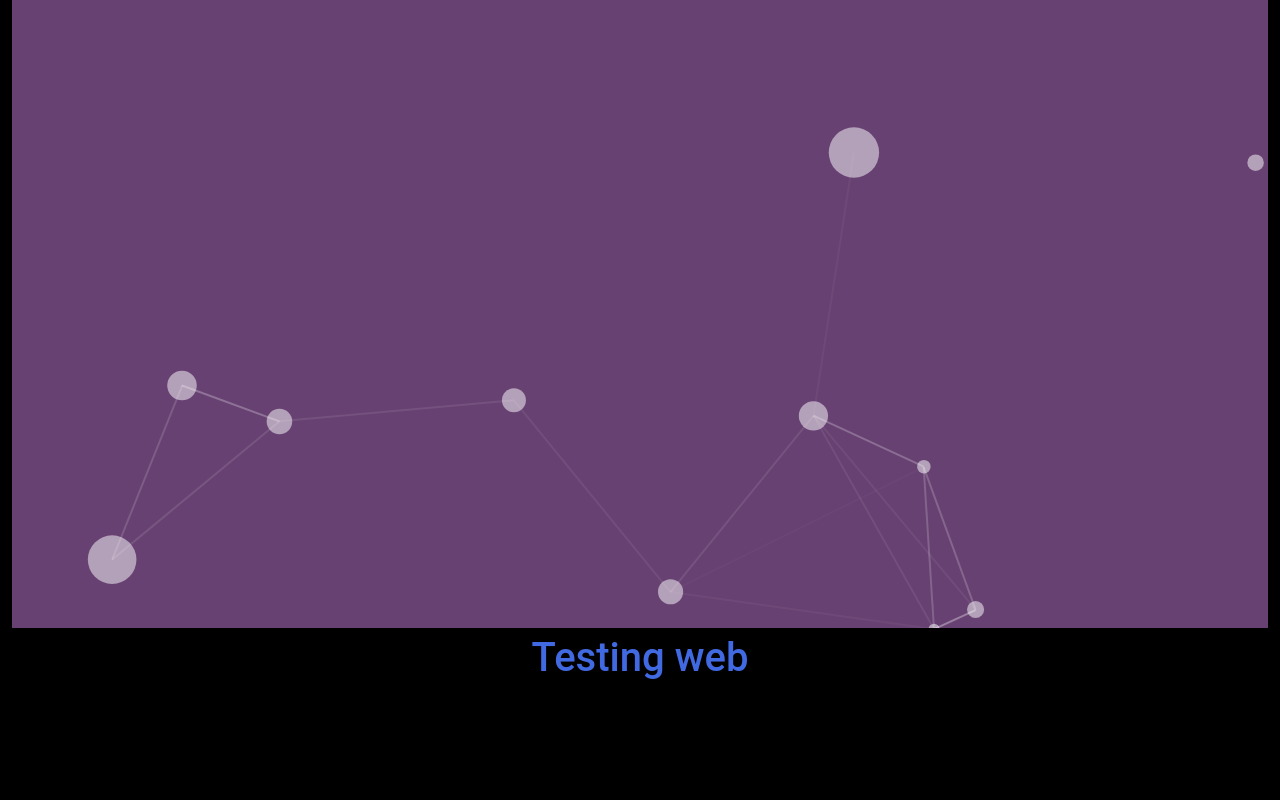
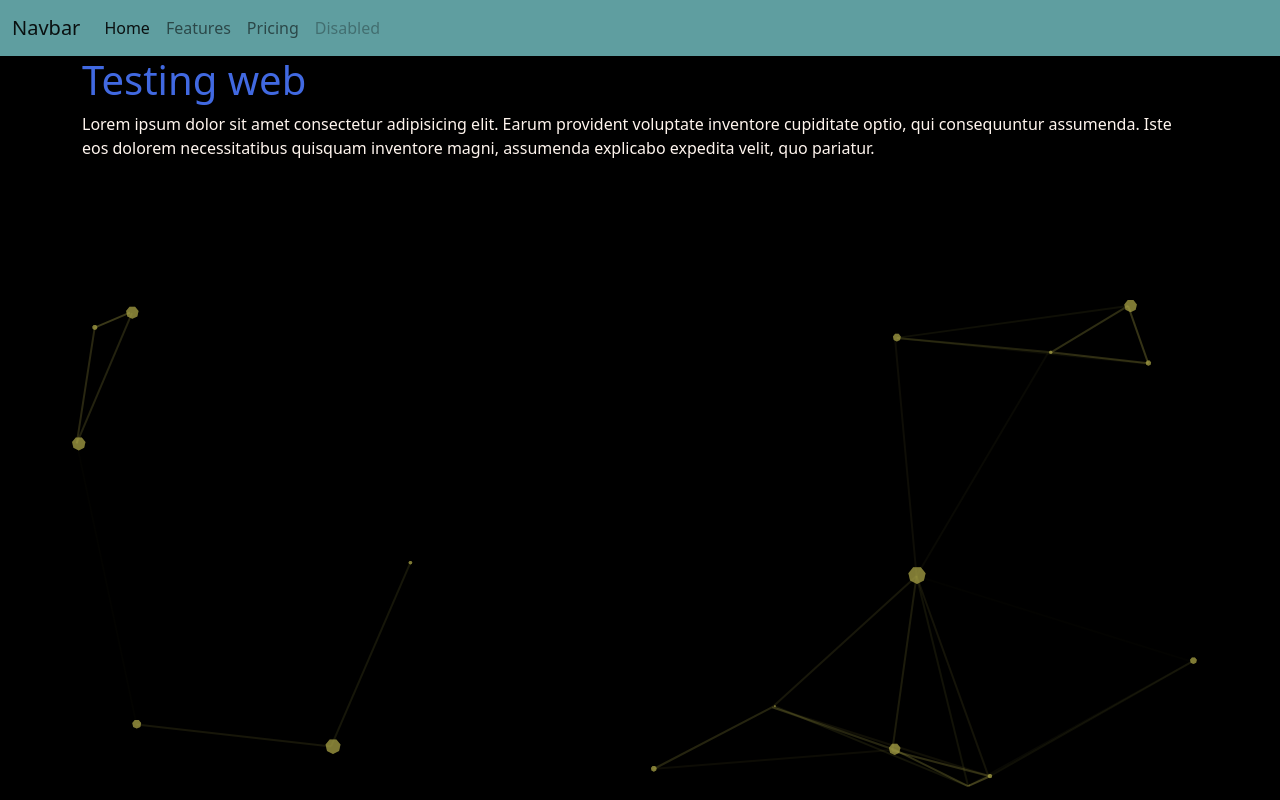
Before and after one commit to octavio7/particletest, a website: page src/index.html in a window 1280 px wide. Drawn offline with nearby package versions, Linux system fonts and the light colour scheme.

Commit message:
homefixed

```diff
--- a/src/css/styles.css
+++ b/src/css/styles.css
@@ -11,27 +11,8 @@ p {
 }
 
 .particles-js-canvas-el {
-    z-index: 4;
-
-    height: 100%;
-    height: 100vh;
-
-    background: #674172;
+    position: absolute;
 }
-
-.canvas-txt{
-    font: 100 10vh/1 Roboto;
-
-    text-align: center;
-
-    color: #674172;
+.bg-custom{
+    background-color: cadetblue;
 }
-
-.inner-text{
-    padding: 0 2rem;
-    color: white;
-
-    text-transform: uppercase;
-
-
-}
--- a/src/index.html
+++ b/src/index.html
@@ -14,10 +14,37 @@
 </head>
 
 <body>
-    <main class="container-fluid">
-        <div id="particles-js"></div>
-        <div class="canvas-txt">
+    <div id="particles-js" class="particles-position"></div>
+    <nav class="navbar navbar-expand-lg navbar-light bg-custom">
+        <div class="container-fluid text-center">
+          <a class="navbar-brand" href="#">Navbar</a>
+          <button class="navbar-toggler" type="button" data-bs-toggle="collapse" data-bs-target="#navbarNav" aria-controls="navbarNav" aria-expanded="false" aria-label="Toggle navigation">
+            <span class="navbar-toggler-icon navbar-text"></span>
+          </button>
+          <div class="collapse navbar-collapse" id="navbarNav">
+            <ul class="navbar-nav">
+              <li class="nav-item">
+                <a class="nav-link active" aria-current="page" href="#">Home</a>
+              </li>
+              <li class="nav-item">
+                <a class="nav-link" href="#">Features</a>
+              </li>
+              <li class="nav-item">
+                <a class="nav-link" href="#">Pricing</a>
+              </li>
+              <li class="nav-item">
+                <a class="nav-link disabled" href="#" tabindex="-1" aria-disabled="true">Disabled</a>
+              </li>
+            </ul>
+          </div>
+        </div>
+      </nav>
+    <main class="container">
+        <div class="canvas-over">
             <h1 class="inner_txt">Testing web</h1>
+            <p>Lorem ipsum dolor sit amet consectetur adipisicing elit. Earum provident voluptate inventore cupiditate
+                optio, qui consequuntur assumenda. Iste eos dolorem necessitatibus quisquam inventore magni, assumenda
+                explicabo expedita velit, quo pariatur.</p>
         </div>
 
     </main>
--- a/src/js/particles.json
+++ b/src/js/particles.json
@@ -1,23 +1,23 @@
 {
     "particles": {
       "number": {
-        "value": 30,
+        "value":7,
         "density": {
           "enable": true,
-          "value_area": 2200
+          "value_area": 400
         }
       },
       "color": {
-        "value": "#ffffff"
+        "value": "#a7a146"
       },
       "shape": {
-        "type": "circle",
+        "type": "polygon",
         "stroke": {
           "width": 0,
-          "color": "#000000"
+          "color": "#a7a146"
         },
         "polygon": {
-          "nb_sides": 5
+          "nb_sides": 7
         },
         "image": {
           "src": "img/github.svg",
@@ -30,13 +30,13 @@
         "random": false,
         "anim": {
           "enable": false,
-          "speed": 1,
+          "speed": 200,
           "opacity_min": 0.1,
-          "sync": false
+          "sync": true
         }
       },
       "size": {
-        "value": 30,
+        "value": 7,
         "random": true,
         "anim": {
           "enable": false,
@@ -48,14 +48,14 @@
       "line_linked": {
         "enable": true,
         "distance": 300,
-        "color": "#ffffff",
+        "color": "#a7a146",
         "opacity": 0.4,
         "width": 2
       },
       "move": {
         "enable": true,
-        "speed": 2,
-        "direction": "none",
+        "speed": 4,
+        "direction": "right",
         "random": false,
         "straight": false,
         "out_mode": "out",
```
